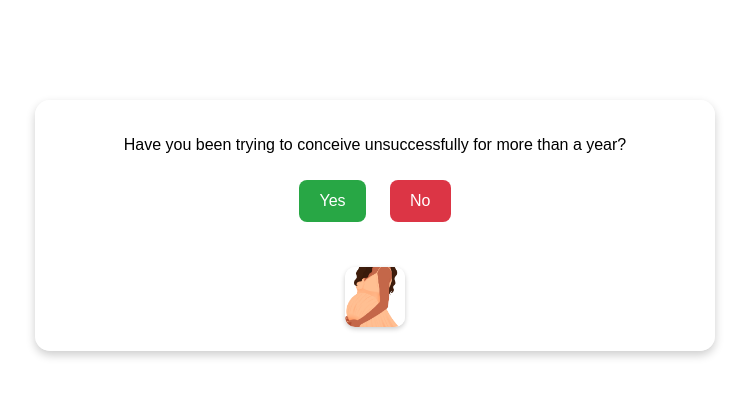
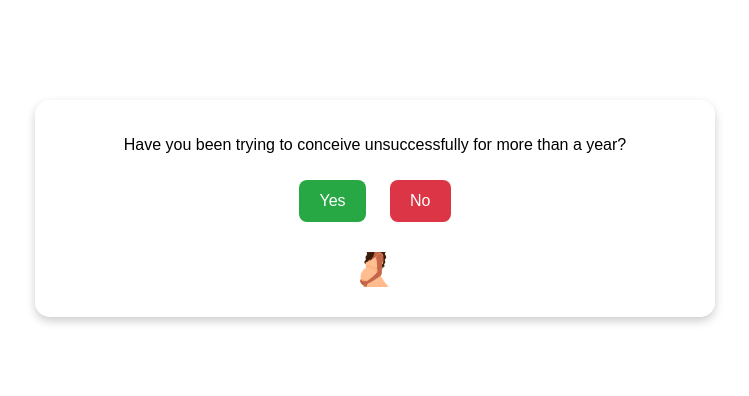
Before and after one commit to Girlwithasmile/test_chatbot, a plain HTML site: page index.html in a window 1280 px wide. Both pictures are taken after a click on the button "Start". Shown: the whole page, without its empty margins (265-1014 px from the left). Drawn offline with Linux system fonts and the light colour scheme.

Commit message:
Update index.html

```diff
--- a/index.html
+++ b/index.html
@@ -11,7 +11,6 @@
             text-align: center;
             margin: 0;
             padding: 0;
-            background-image: url(); /* Add a background if needed */
             background-size: cover;
             background-position: center;
         }
@@ -22,7 +21,7 @@
             margin: 100px auto;
             padding: 20px;
             border-radius: 15px;
-            background: rgba(255, 255, 255, 0.85); /* Glass effect */
+            background: rgba(255, 255, 255, 0.85);
             box-shadow: 0px 4px 10px rgba(0, 0, 0, 0.2);
             backdrop-filter: blur(10px);
         }
@@ -66,14 +65,13 @@
         }
 
         /* Image Styling */
-         #imageContainer img {
-            width: 60px;  /* Adjust width */
-            height: 60px; /* Adjust height */
-            margin-top: 15px;
-            border-radius: 10px;
-            box-shadow: 0px 2px 5px rgba(0, 0, 0, 0.2);
-            object-fit: cover; /* Ensures proper aspect ratio */
-         }
+        .small-image {
+            width: 35px; /* Fixed size */
+            height: 35px;
+            object-fit: contain;
+            display: block;
+            margin: 10px auto;
+        }
     </style>
 </head>
 <body>
@@ -115,24 +113,24 @@
         const images = [
             "https://github.com/Girlwithasmile/test_chatbot/blob/main/pcos_1.png?raw=true",
             "https://github.com/Girlwithasmile/test_chatbot/blob/main/pcos_2.png?raw=true",
-            "images/question3.jpg",
-            "images/question4.jpg",
-            "images/question5.jpg",
-            "images/question6.jpg",
-            "images/question7.jpg",
-            "images/question8.jpg",
-            "images/question9.jpg",
-            "images/question10.jpg",
-            "images/question11.jpg",
-            "images/question12.jpg",
-            "images/question13.jpg",
-            "images/question14.jpg",
-            "images/question15.jpg",
-            "images/question16.jpg",
-            "images/question17.jpg",
-            "images/question18.jpg",
-            "images/question19.jpg",
-            "images/question20.jpg"
+            "images/question3.png",
+            "images/question4.png",
+            "images/question5.png",
+            "images/question6.png",
+            "images/question7.png",
+            "images/question8.png",
+            "images/question9.png",
+            "images/question10.png",
+            "images/question11.png",
+            "images/question12.png",
+            "images/question13.png",
+            "images/question14.png",
+            "images/question15.png",
+            "images/question16.png",
+            "images/question17.png",
+            "images/question18.png",
+            "images/question19.png",
+            "images/question20.png"
         ];
 
         let index = 0;
@@ -161,11 +159,12 @@
         function showImage(index) {
             let imgElement = document.createElement("img");
             imgElement.setAttribute("src", images[index]);
-            imgElement.setAttribute("alt", "Question Image");
+            imgElement.setAttribute("alt", "PCOS Question Image");
+            imgElement.classList.add("small-image"); // Apply CSS class
 
-            // Clear previous image and display the new one
-            document.getElementById("imageContainer").innerHTML = "";
-            document.getElementById("imageContainer").appendChild(imgElement);
+            let imageContainer = document.getElementById("imageContainer");
+            imageContainer.innerHTML = "";
+            imageContainer.appendChild(imgElement);
         }
 
         function answer(response) {
@@ -183,19 +182,19 @@
 
             if (yesCount >= 15) {
                 result = "⚠️ You have Grade 2 PCOS.";
-                message = "Your health matters! PCOS can impact your well-being in many ways. Consult a doctor as soon as possible for a proper diagnosis and treatment plan.";
+                message = "Your health matters! PCOS can impact your well-being. Consult a doctor.";
             } else if (yesCount >= 10) {
                 result = "⚠️ You have Grade 1 PCOS.";
-                message = "Your body is giving you signals—listen to them! Seeking medical advice now can help you prevent future complications.";
+                message = "Your body is giving signals—listen to them! Seek medical advice.";
             } else if (yesCount >= 8) {
-                result = "⚠️ You may have PCOS. Consider consulting a doctor.";
-                message = "You are not alone! Early medical intervention can help you manage symptoms effectively.";
+                result = "⚠️ You may have PCOS.";
+                message = "You are not alone! Early medical intervention can help.";
             } else if (yesCount >= 5) {
-                result = "✅ Your symptoms are mild, but consider consulting a doctor if discomfort persists.";
-                message = "Taking action early can help maintain hormonal balance and overall well-being.";
+                result = "✅ Mild symptoms detected.";
+                message = "Consider consulting a doctor if discomfort persists.";
             } else {
                 result = "✅ No significant symptoms detected.";
-                message = "Your results indicate minimal concern, but a healthy lifestyle and regular check-ups are always a good idea!";
+                message = "Your results indicate minimal concern, but regular check-ups are advised!";
             }
 
             document.getElementById("output").innerHTML = `<span id="resultText">${result}</span><span>${message}</span>`;
```
